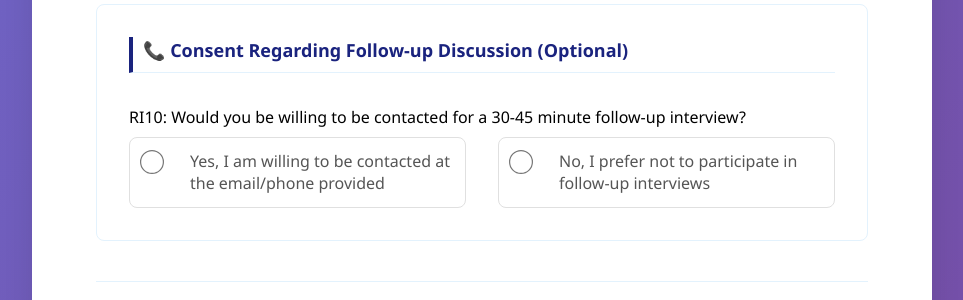
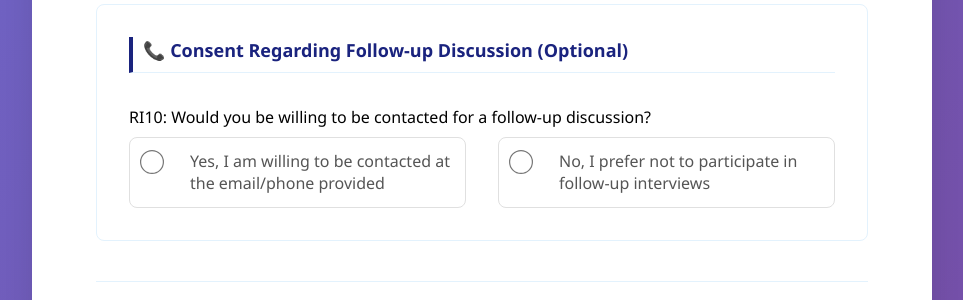
Before and after one commit to nasirk4/FBR_SEP_Taxpayer_Survey, a Django app: template survey/templates/survey/respondent_info.html in a window 1280 px wide. Shown: the part 1915-2215 px from the top of the page, without its empty margins (158-1121 px from the left). Run offline with Django 4.2, Linux system fonts and the light colour scheme; the template is opened without the code that fills it, so the values that code supplies are empty.

Commit message:
revised RI HTML

```diff
--- a/survey/templates/survey/respondent_info.html
+++ b/survey/templates/survey/respondent_info.html
@@ -189,7 +189,7 @@
 
     <div class="section">
         <h2 class="section-title">📞 Consent Regarding Follow-up Discussion (Optional)</h2>
-        <p>RI10: Would you be willing to be contacted for a 30-45 minute follow-up interview?</p>
+        <p>RI10: Would you be willing to be contacted for a follow-up discussion?</p>
 
         <div class="radio-group">
             <div class="radio-item">
```
